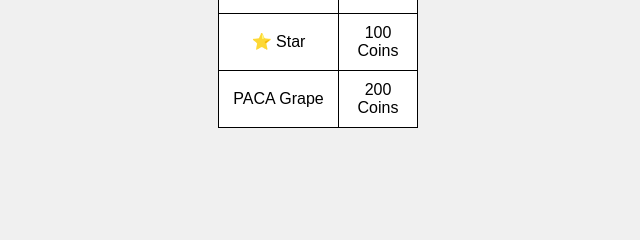
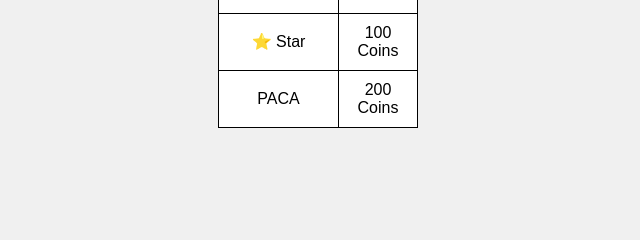
Before and after one commit to mark202472/3reels, a plain HTML site: page index.html in a window 1280 px wide. Shown: the part 214-454 px from the top of the page, 322-962 px from the left. Drawn offline with Linux system fonts and the light colour scheme.

Commit message:
Update index.html

```diff
--- a/index.html
+++ b/index.html
@@ -99,7 +99,7 @@
             <td>100 Coins</td>
         </tr>
         <tr>
-            <td>PACA Grape</td>
+            <td>PACA </td>
             <td>200 Coins</td>
         </tr>
     </table>
```
